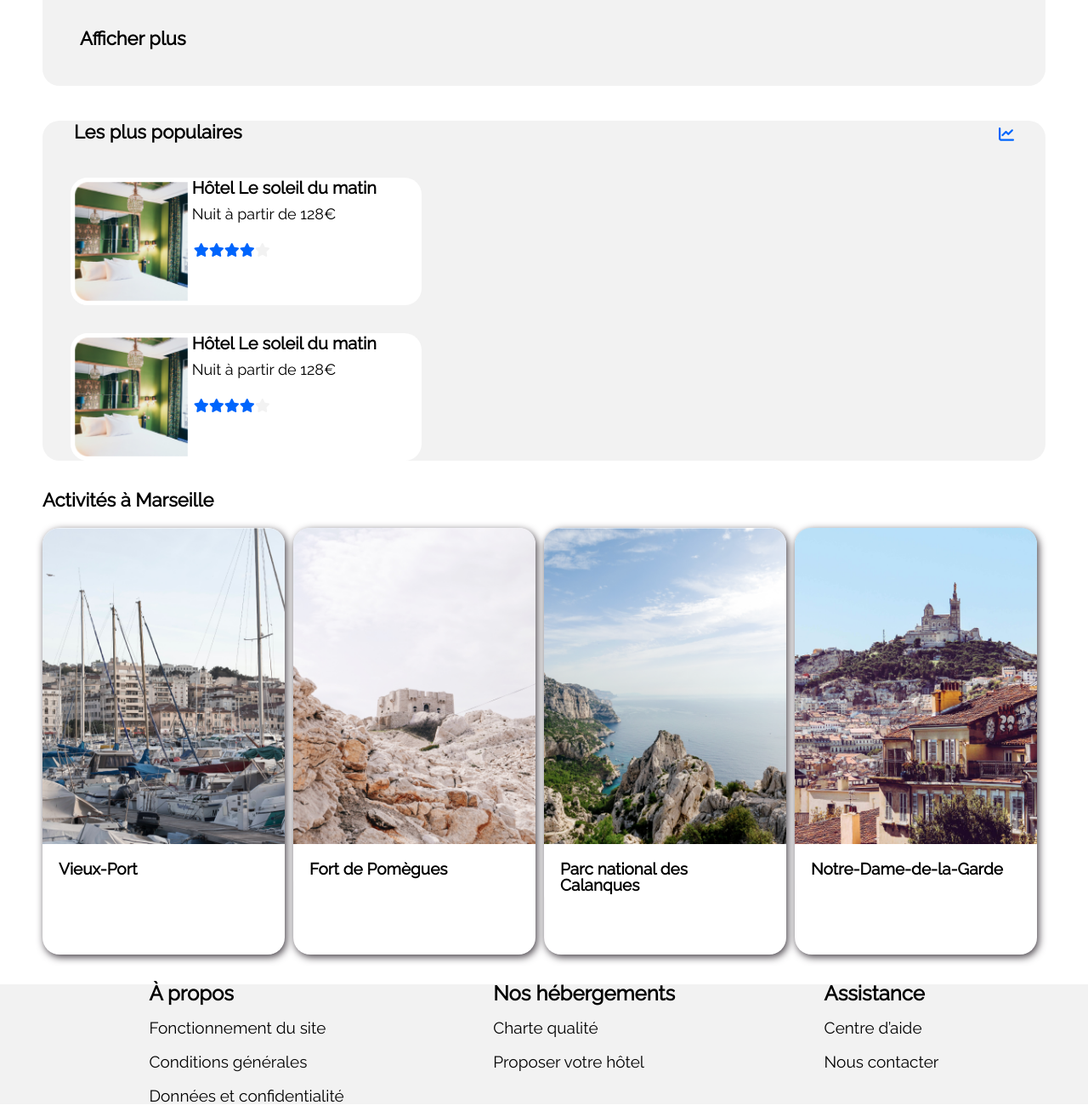
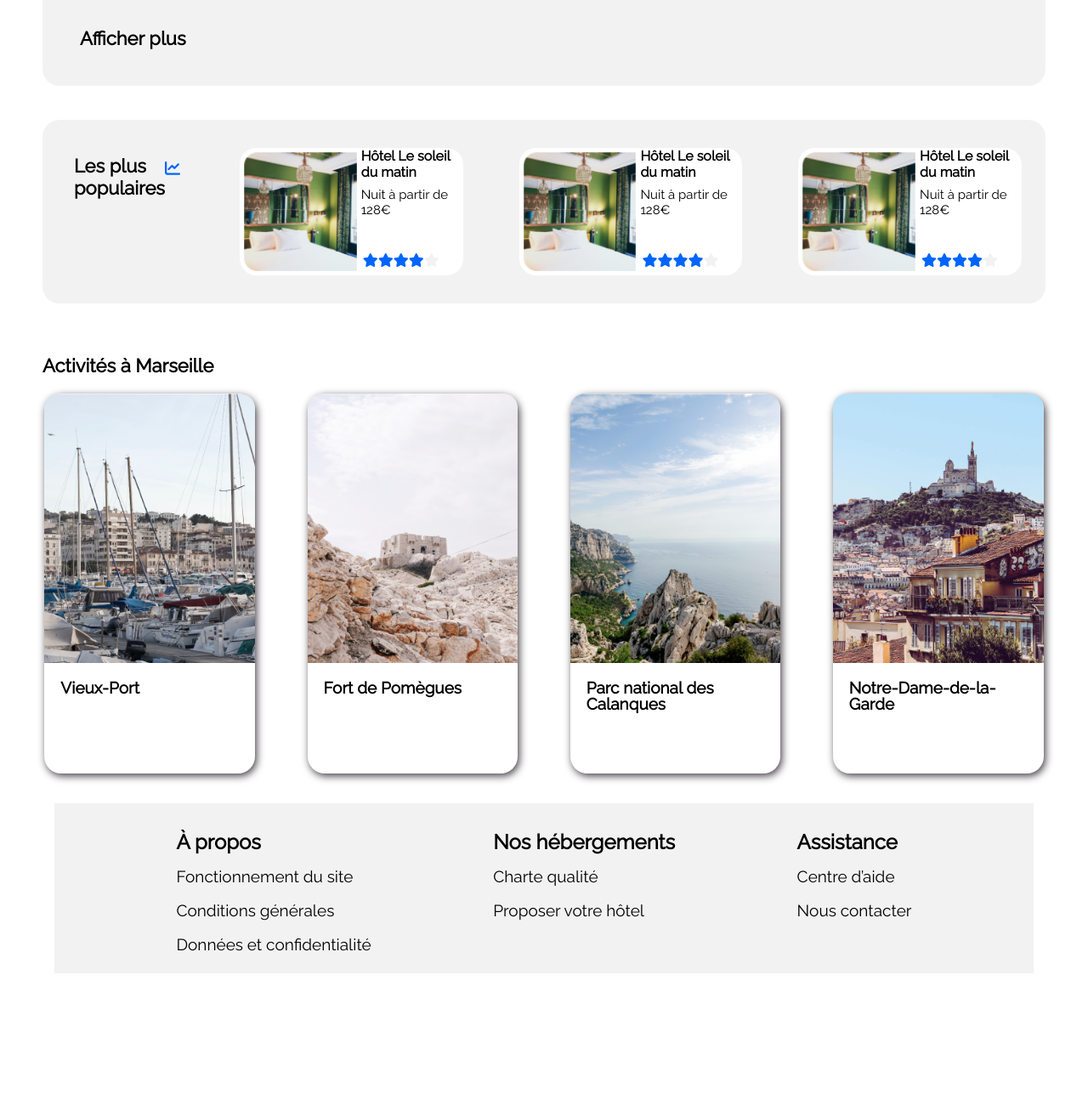
Before and after one commit to gabrielprl/Booki, a plain HTML site: page index.html in a window 1280 px wide. Shown: the part 956-2256 px from the top of the page at 85% size. After the commit the page ends 2101 px from the top, so only its background shows below. Drawn offline with Linux system fonts and the light colour scheme.

Commit message:
fix activités, footer

```diff
--- a/css/style.css
+++ b/css/style.css
@@ -254,11 +254,13 @@ img.placements-icons{
     height: ;
     background-color: #F2F2F2;
     border-radius: 20px;
+    margin-bottom: 40px;
 }
 
 .boxZ{
-    width: ;
-    height: ;
+    display: flex;
+    flex-direction: row;
+    margin-bottom: 60px;
     background-color: #F2F2F2;
     border-radius: 20px;
 }
@@ -400,14 +402,14 @@ img.soleil{
 }
 
 .display{
-    margin-right: 27px;
+    width: 120px;
 }
 
 p.title-cardsZ{
     font-family: 'Raleway';
     font-style: normal;
     font-weight: 700;
-    font-size: 20px;
+    font-size: 16px;
     font-weight: 19px;
 
     width: ;
@@ -418,14 +420,14 @@ p.descZ{
     font-family: 'Raleway';
     font-style: normal;
     font-weight: 400;
-    font-size: 18px;
+    font-size: 15px;
     font-weight: 16px;
 
     margin-top: 8px;
 }
 
 .starZ{
-    margin-top: 24px;
+    margin-top: 42px;
 }
 
 p.titleX{
@@ -444,14 +446,12 @@ p.titleX{
 
     display: flex;
     justify-content: space-evenly;
+    gap: 5%;
 }
 
 .cardsX{
-    width: ;
-    height: ;
+    width: 21%;
     box-shadow: 2px 3px 10px 0px rgb(69 63 70);
-
-    margin-right: 10px;
 
     border-radius: 20px;
 }
@@ -482,8 +482,11 @@ div.emplacement{
 }
 
 .ft {
-    width: 100%;
-    height: 100%;
+    margin-left: auto;
+    margin-right: auto;
+
+    width: 90%;
+    height: 200px;
     background: #F2F2F2;
 
     display: flex;
@@ -491,7 +494,7 @@ div.emplacement{
 }
 
 .same{
-
+    padding-top: 35px;
 }
 
 .all{
--- a/index.html
+++ b/index.html
@@ -191,6 +191,21 @@
                 </div>
                 </div>
             </article>
+
+            <article class="cardsZ">
+                <img class="soleil" src="./assets/images/soleil.png" alt="Hôtel Le soleil du matin">
+                <div class="display">
+                <p class="title-cardsZ">Hôtel Le soleil du matin</p>
+                <p class="descZ">Nuit à partir de 128€</p>
+                <div class="starZ">
+                    <i class="fa-solid fa-star"></i>
+                    <i class="fa-solid fa-star"></i>
+                    <i class="fa-solid fa-star"></i>
+                    <i class="fa-solid fa-star"></i>
+                    <i class="fa-solid fa-star fa-white"></i>
+                </div>
+                </div>
+            </article>
         </div>
 
         <p class="titleX">Activités à Marseille</p>
```
